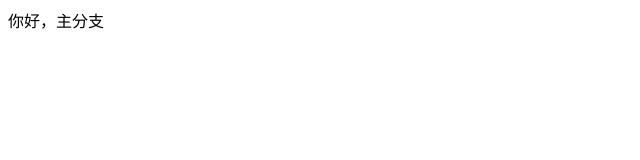
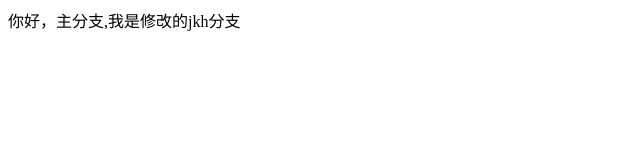
Before and after one commit to jiaokaihang/sy, a plain HTML site: page index.html in a window 1280 px wide. Shown: the whole page, without its empty margins (0-640 px from the left). Drawn offline with Linux system fonts and the light colour scheme.

Commit message:
添加了一段文字

```diff
--- a/index.html
+++ b/index.html
@@ -8,7 +8,7 @@
 </head>
 
 <body>
-    <div>你好，主分支</div>
+    <div>你好，主分支,我是修改的jkh分支</div>
 </body>
 
 </html>
```
